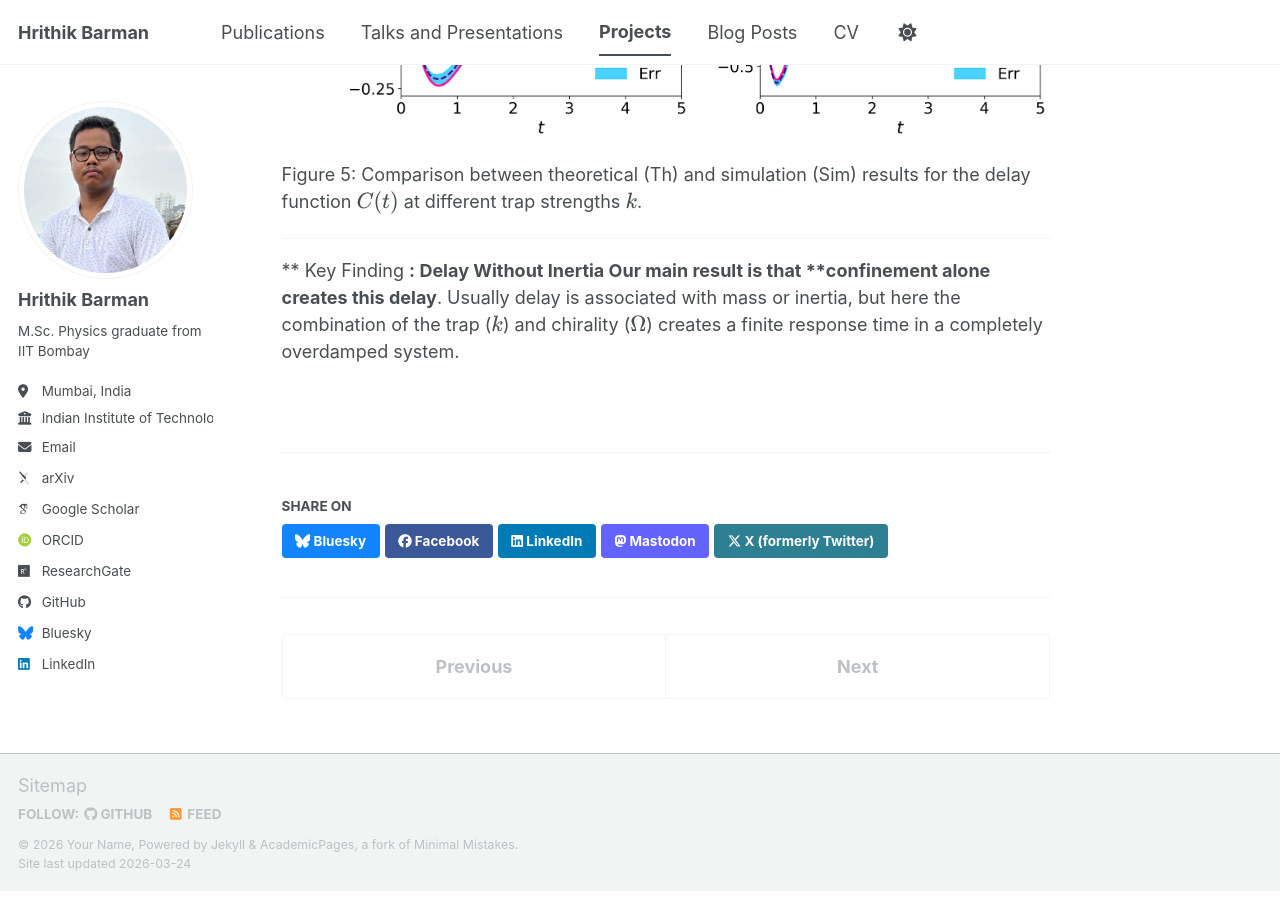
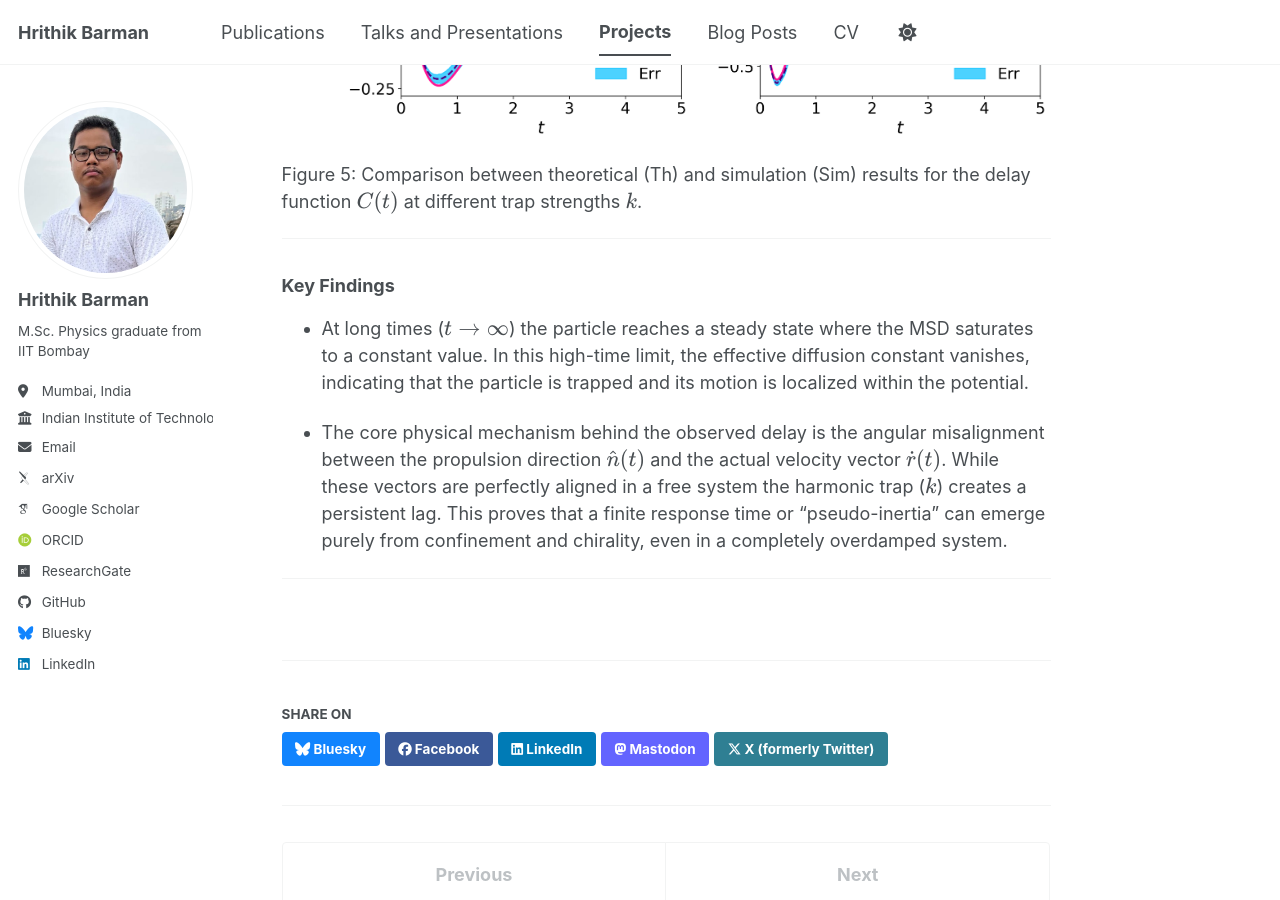
Before and after one commit to Hrithikbarmangc/barman.github.io, a Jekyll site: the page built from _portfolio/Confinement Induced Delay.md, in a window 1280 px wide and 900 px high, scrolled down 4663 px. Built offline with Jekyll 4.4.1, drawn with Linux system fonts in a browser that asks for light colours; some web fonts are replaced; a script bundle is joined from its source files by our own code; library files that are not in the unit come from our copies.

Commit message:
Update Confinement Induced Delay.md

```diff
--- a/_portfolio/Confinement Induced Delay.md
+++ b/_portfolio/Confinement Induced Delay.md
@@ -141,5 +141,10 @@ Figure 5: Comparison between theoretical (Th) and simulation (Sim) results for t
 
 ---
 
-** Key Finding **: Delay Without Inertia
-Our main result is that **confinement alone creates this delay**. Usually delay is associated with mass or inertia, but here the combination of the trap ($$k$$) and chirality ($$\Omega$$) creates a finite response time in a completely overdamped system.
+### Key Findings
+
+-  At long times ($$t \to \infty$$) the particle reaches a steady state where the MSD saturates to a constant value. In this high-time limit, the effective diffusion constant vanishes, indicating that the particle is trapped and its motion is localized within the potential.
+
+- The core physical mechanism behind the observed delay is the angular misalignment between the propulsion direction $$\hat{n}(t)$$ and the actual velocity vector $$\dot{r}(t)$$. While these vectors are perfectly aligned in a free system the harmonic trap ($$k$$) creates a persistent lag. This proves that a finite response time or "pseudo-inertia" can emerge purely from confinement and chirality, even in a completely overdamped system.
+
+---
```
